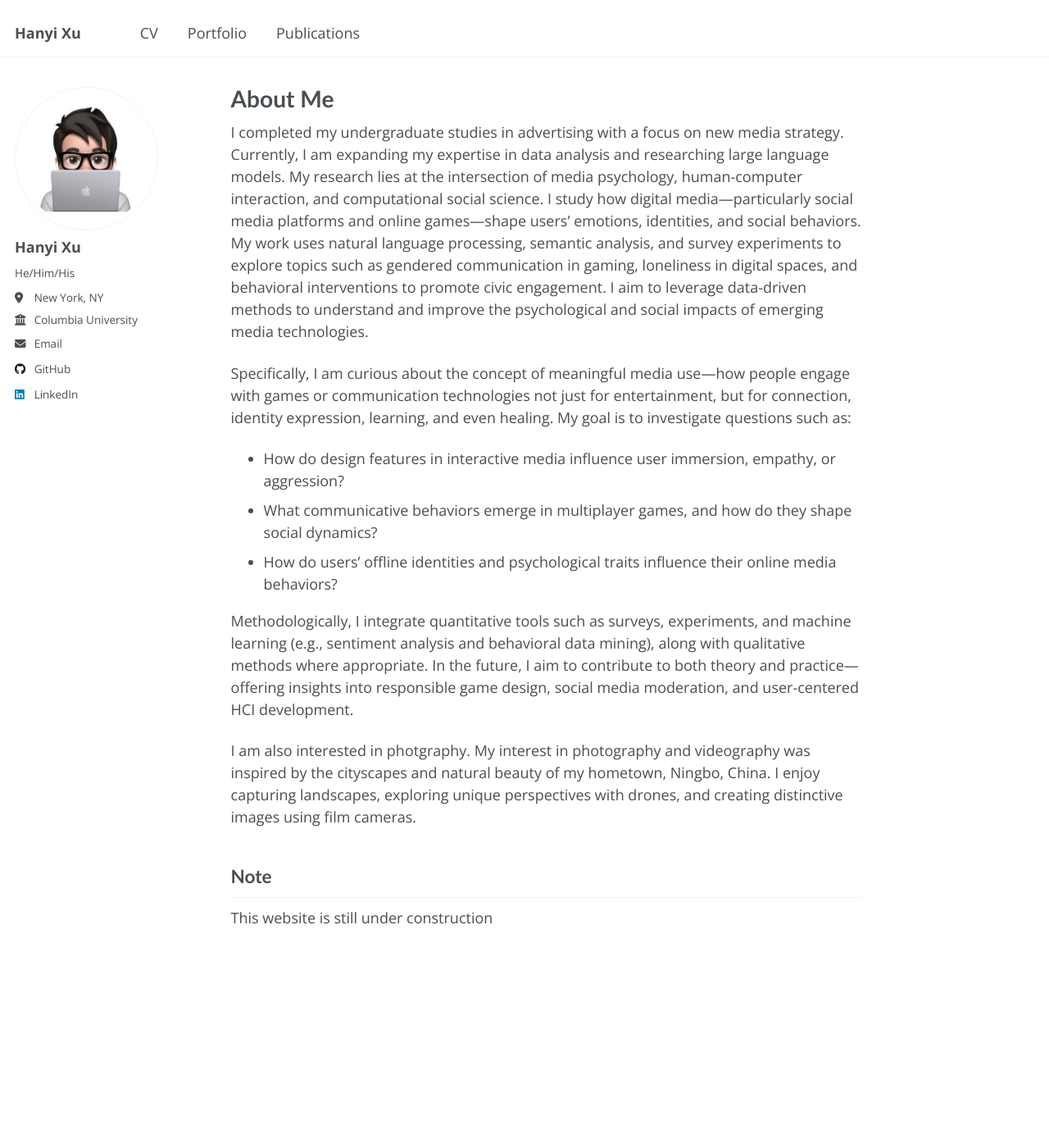
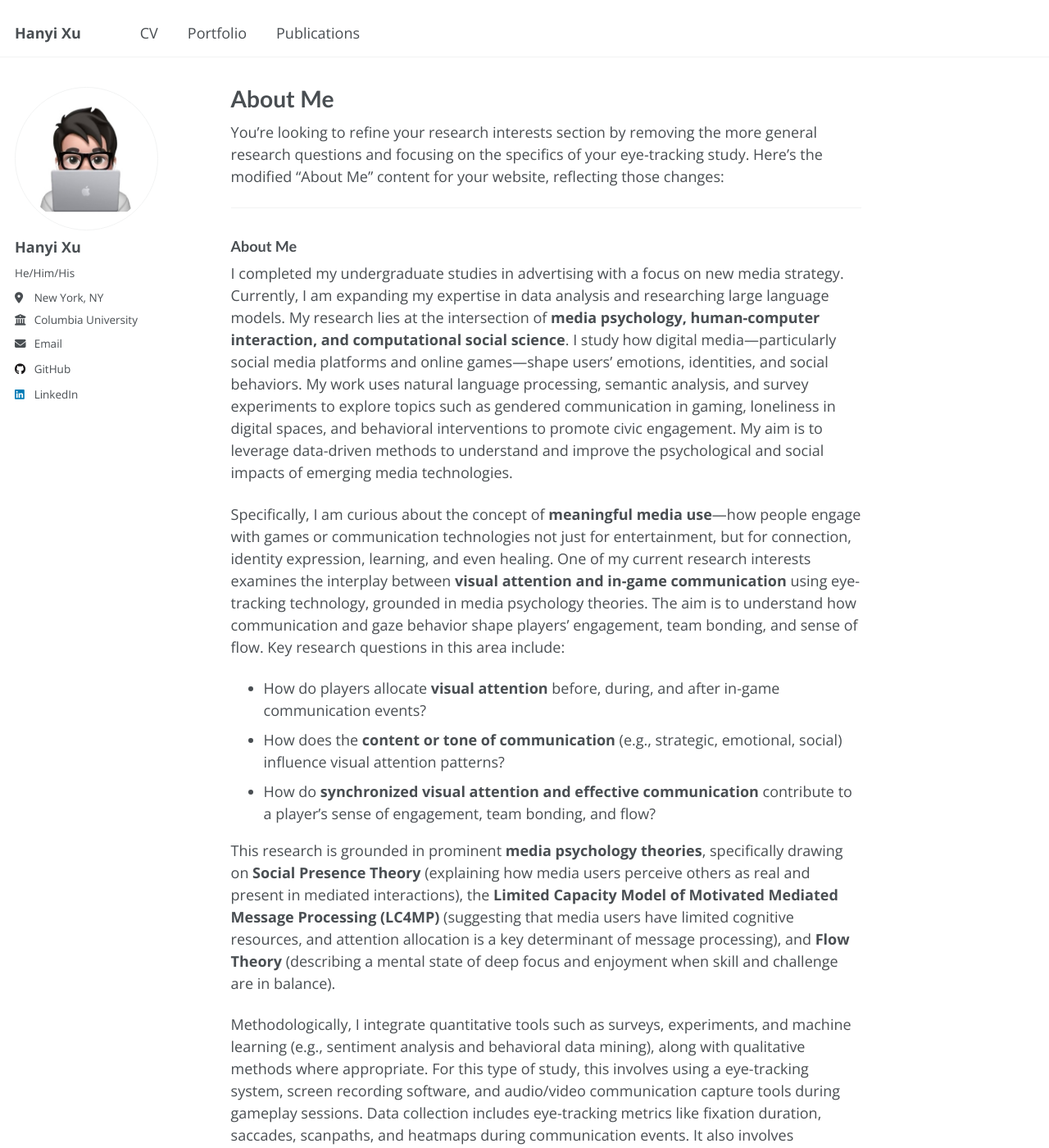
Before and after one commit to hanyixu/hanyixu.github.io, a Jekyll site: the page built from _pages/about.md, in a window 1280 px wide and 1400 px high. Shown: the whole window at 82% size. Built offline with Jekyll 4.4.1, drawn with Linux system fonts in a browser that asks for light colours; some of the changed text lies outside the part shown.

Commit message:
Update about.md

```diff
--- a/_pages/about.md
+++ b/_pages/about.md
@@ -7,17 +7,28 @@ redirect_from:
   - /about/
   - /about.html
 ---
+You're looking to refine your research interests section by removing the more general research questions and focusing on the specifics of your eye-tracking study. Here's the modified "About Me" content for your website, reflecting those changes:
 
-I completed my undergraduate studies in advertising with a focus on new media strategy. Currently, I am expanding my expertise in data analysis and researching large language models. My research lies at the intersection of media psychology, human-computer interaction, and computational social science. I study how digital media—particularly social media platforms and online games—shape users’ emotions, identities, and social behaviors. My work uses natural language processing, semantic analysis, and survey experiments to explore topics such as gendered communication in gaming, loneliness in digital spaces, and behavioral interventions to promote civic engagement. I aim to leverage data-driven methods to understand and improve the psychological and social impacts of emerging media technologies.
+---
 
-Specifically, I am curious about the concept of meaningful media use—how people engage with games or communication technologies not just for entertainment, but for connection, identity expression, learning, and even healing. My goal is to investigate questions such as:
-- How do design features in interactive media influence user immersion, empathy, or aggression?
-- What communicative behaviors emerge in multiplayer games, and how do they shape social dynamics?
-- How do users' offline identities and psychological traits influence their online media behaviors?
+### About Me
 
-Methodologically, I integrate quantitative tools such as surveys, experiments, and machine learning (e.g., sentiment analysis and behavioral data mining), along with qualitative methods where appropriate. In the future, I aim to contribute to both theory and practice—offering insights into responsible game design, social media moderation, and user-centered HCI development.
+I completed my undergraduate studies in advertising with a focus on new media strategy. Currently, I am expanding my expertise in data analysis and researching large language models. My research lies at the intersection of **media psychology, human-computer interaction, and computational social science**. I study how digital media—particularly social media platforms and online games—shape users’ emotions, identities, and social behaviors. My work uses natural language processing, semantic analysis, and survey experiments to explore topics such as gendered communication in gaming, loneliness in digital spaces, and behavioral interventions to promote civic engagement. My aim is to leverage data-driven methods to understand and improve the psychological and social impacts of emerging media technologies.
 
-I am also interested in photgraphy. My interest in photography and videography was inspired by the cityscapes and natural beauty of my hometown, Ningbo, China. I enjoy capturing landscapes, exploring unique perspectives with drones, and creating distinctive images using film cameras.
+Specifically, I am curious about the concept of **meaningful media use**—how people engage with games or communication technologies not just for entertainment, but for connection, identity expression, learning, and even healing. One of my current research interests examines the interplay between **visual attention and in-game communication** using eye-tracking technology, grounded in media psychology theories. The aim is to understand how communication and gaze behavior shape players' engagement, team bonding, and sense of flow. Key research questions in this area include:
+*   How do players allocate **visual attention** before, during, and after in-game communication events?
+*   How does the **content or tone of communication** (e.g., strategic, emotional, social) influence visual attention patterns?
+*   How do **synchronized visual attention and effective communication** contribute to a player’s sense of engagement, team bonding, and flow?
+
+This research is grounded in prominent **media psychology theories**, specifically drawing on **Social Presence Theory** (explaining how media users perceive others as real and present in mediated interactions), the **Limited Capacity Model of Motivated Mediated Message Processing (LC4MP)** (suggesting that media users have limited cognitive resources, and attention allocation is a key determinant of message processing), and **Flow Theory** (describing a mental state of deep focus and enjoyment when skill and challenge are in balance).
+
+Methodologically, I integrate quantitative tools such as surveys, experiments, and machine learning (e.g., sentiment analysis and behavioral data mining), along with qualitative methods where appropriate. For this type of study, this involves using a eye-tracking system, screen recording software, and audio/video communication capture tools during gameplay sessions. Data collection includes eye-tracking metrics like fixation duration, saccades, scanpaths, and heatmaps during communication events. It also involves communication analysis by coding communication types (strategic, emotional, social) using a conversation analysis framework, and the use of survey instruments to measure perceived engagement (User Engagement Scale), team bonding (Team Identification Scale), and flow (Flow Short Scale).
+
+In the future, I aim to contribute to both theory and practice—offering insights into **responsible game design, social media moderation, and user-centered HCI development**. Findings from studies like this are expected to provide empirical insights into how attentional processes and mediated communication shape social and cognitive experiences in digital games, informing game design and team training in virtual environments, and contributing to broader theories of mediated interaction.
+
+I am also interested in photography. My interest in photography and videography was inspired by the cityscapes and natural beauty of my hometown, Ningbo, China. I enjoy capturing landscapes, exploring unique perspectives with drones, and creating distinctive images using film cameras.
+
+---
 
 ## Note
 This website is still under construction
```
